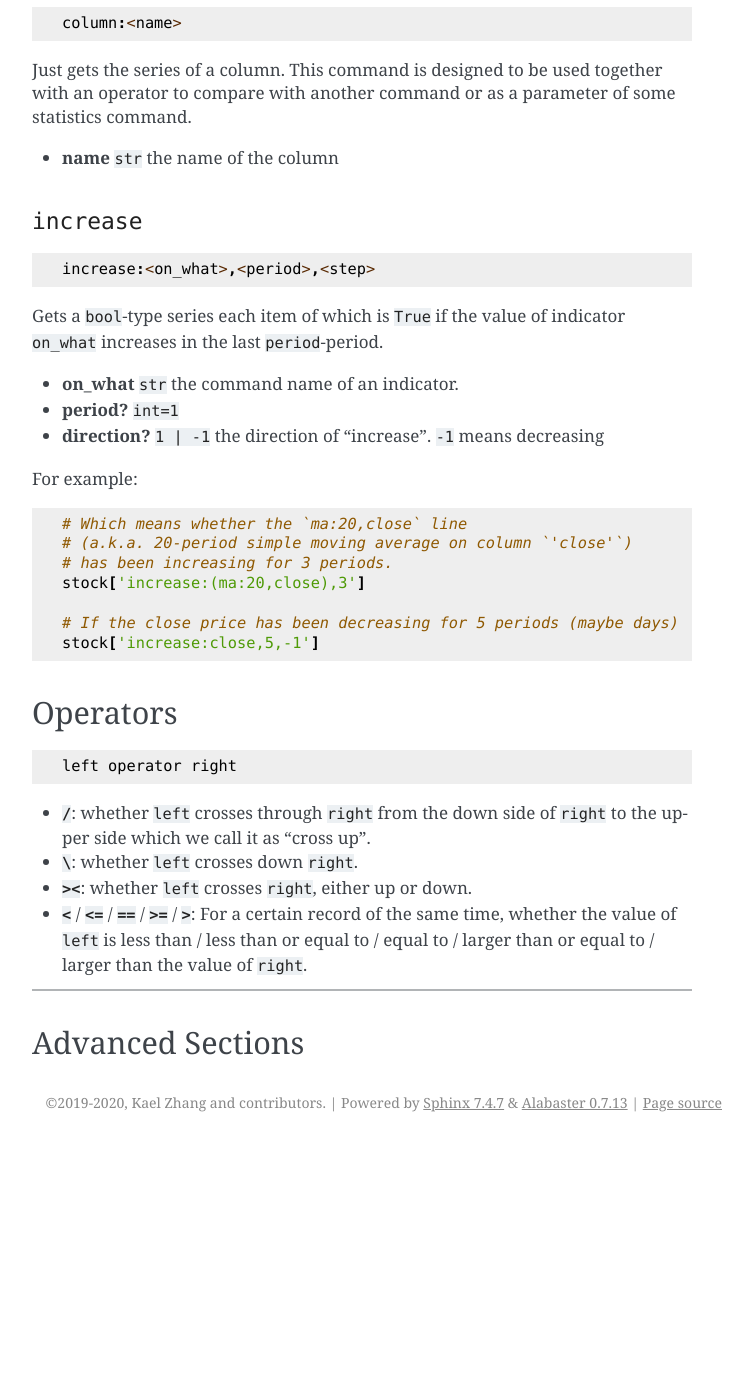
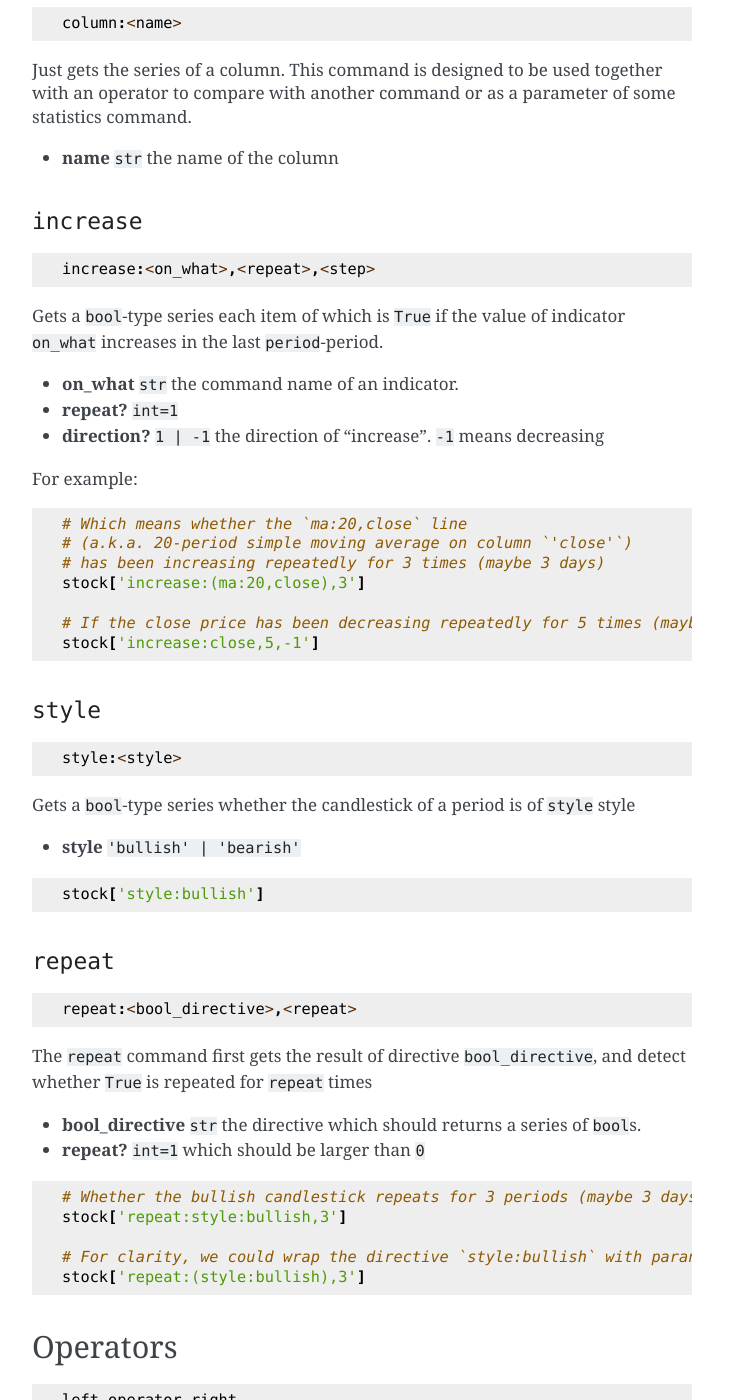
Before and after one commit to kaelzhang/stock-pandas, a Sphinx documentation site: the page built from docs/README.md, in a window 1280 px wide and 1400 px high, scrolled down 6029 px. Shown: the whole window, without its empty margins (388-1140 px from the left). Built offline with Sphinx 7.4.7, drawn with Linux system fonts in a browser that asks for light colours; before the commit the page ends 7171 px from its top, so only the background shows below that.

Commit message:
0.5.0
commands: new command: style, repeat

README.md: more documents

test-coverage: more tests

````diff
--- a/docs/README.md
+++ b/docs/README.md
@@ -271,13 +271,13 @@ Just gets the series of a column. This command is designed to be used together w
 ### `increase`
 
 ```
-increase:<on_what>,<period>,<step>
+increase:<on_what>,<repeat>,<step>
 ```
 
 Gets a `bool`-type series each item of which is `True` if the value of indicator `on_what` increases in the last `period`-period.
 
 - **on_what** `str` the command name of an indicator.
-- **period?** `int=1`
+- **repeat?** `int=1`
 - **direction?** `1 | -1` the direction of "increase". `-1` means decreasing
 
 For example:
@@ -285,11 +285,44 @@ For example:
 ```py
 # Which means whether the `ma:20,close` line
 # (a.k.a. 20-period simple moving average on column `'close'`)
-# has been increasing for 3 periods.
+# has been increasing repeatedly for 3 times (maybe 3 days)
 stock['increase:(ma:20,close),3']
 
-# If the close price has been decreasing for 5 periods (maybe days)
+# If the close price has been decreasing repeatedly for 5 times (maybe 5 days)
 stock['increase:close,5,-1']
+```
+
+### `style`
+
+```
+style:<style>
+```
+
+Gets a `bool`-type series whether the candlestick of a period is of `style` style
+
+- **style** `'bullish' | 'bearish'`
+
+```py
+stock['style:bullish']
+```
+
+### `repeat`
+
+```
+repeat:<bool_directive>,<repeat>
+```
+
+The `repeat` command first gets the result of directive `bool_directive`, and detect whether `True` is repeated for `repeat` times
+
+- **bool_directive** `str` the directive which should returns a series of `bool`s.
+- **repeat?** `int=1` which should be larger than `0`
+
+```py
+# Whether the bullish candlestick repeats for 3 periods (maybe 3 days)
+stock['repeat:style:bullish,3']
+
+# For clarity, we could wrap the directive `style:bullish` with parantheses
+stock['repeat:(style:bullish),3']
 ```
 
 ## Operators
--- a/stock_pandas/__init__.py
+++ b/stock_pandas/__init__.py
@@ -1,4 +1,4 @@
 # beta version
-__version__ = '0.4.0'
+__version__ = '0.5.0'
 
 from .dataframe import StockDataFrame  # noqa
````
Also changed, not shown: 3 other files.
